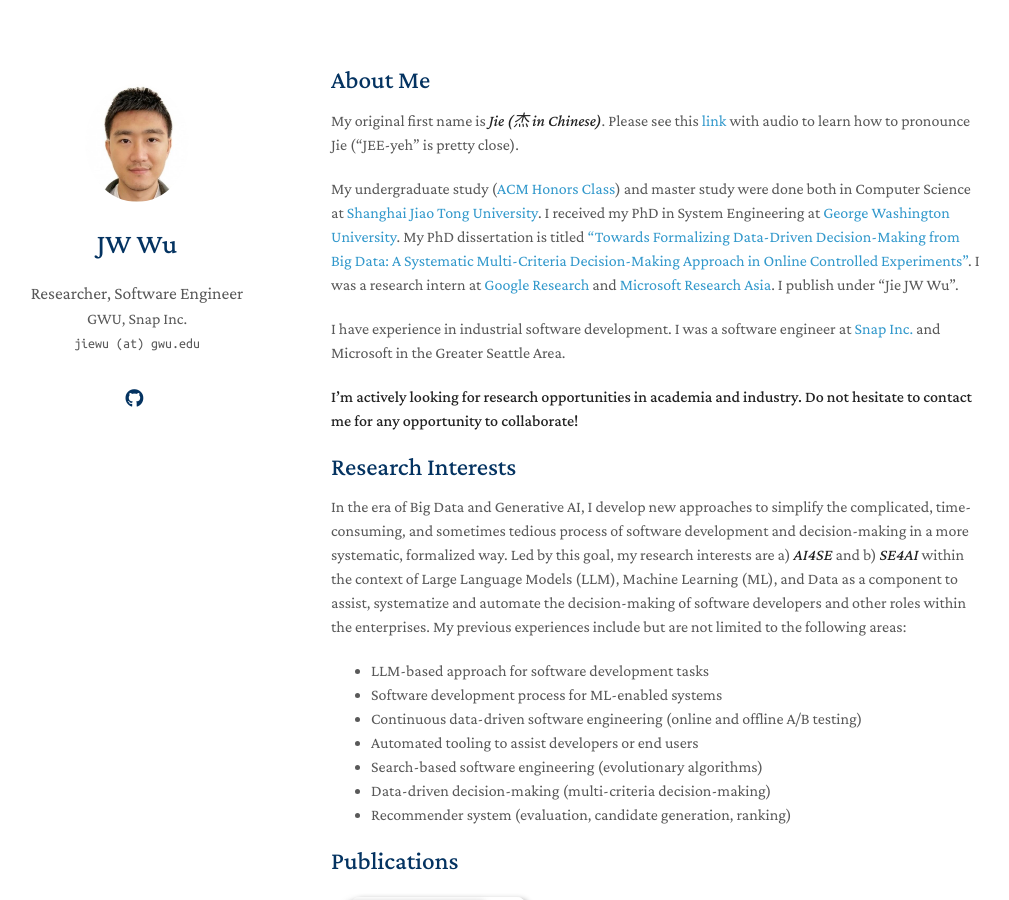
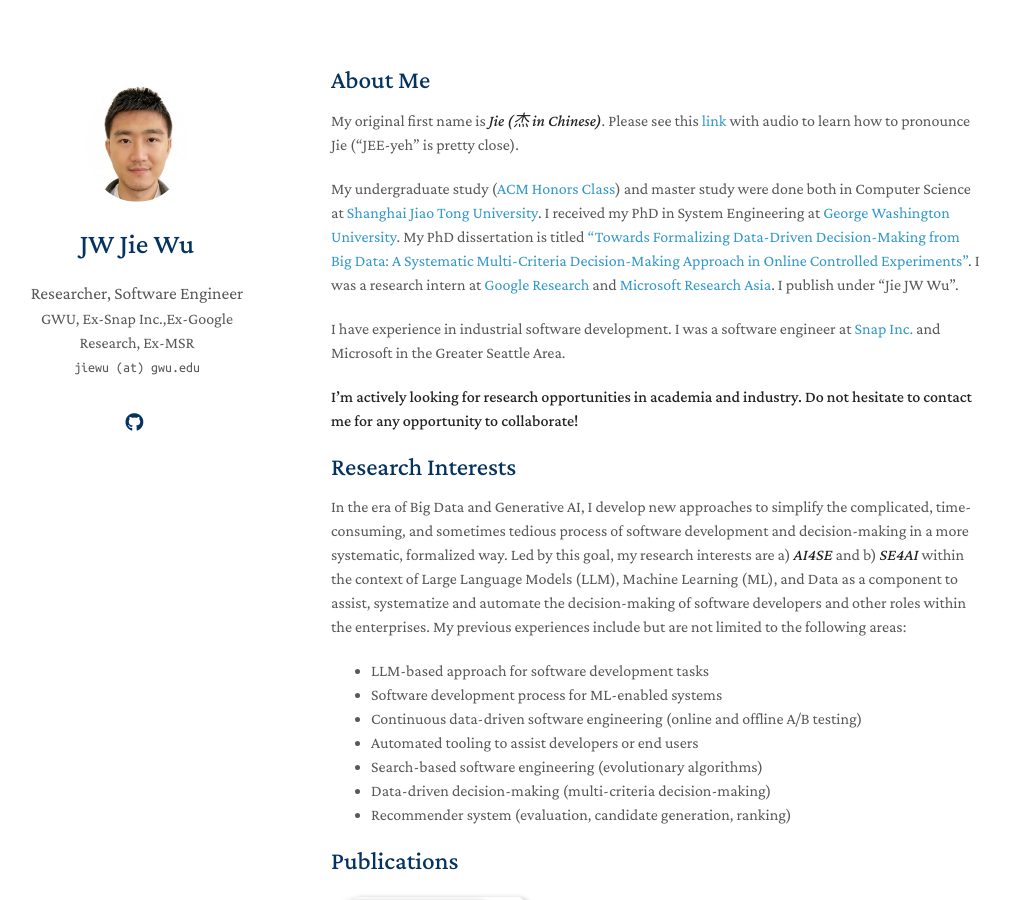
Before and after one commit to yaoyao-liu/minimal-light, a Jekyll site: the page built from index.md, in a window 1280 px wide and 900 px high. Shown: the whole window, without its empty margins (139-1148 px from the left). Built offline with Jekyll 4.4.1, drawn with Linux system fonts in a browser that asks for light colours; nearby versions of some CDN libraries; a style sheet for code colours, icons or effects is not loaded; our own code applies the rules of GitHub Pages for plain Markdown files.

Commit message:
Update _config.yml

```diff
--- a/_config.yml
+++ b/_config.yml
@@ -1,7 +1,7 @@
 # Basic Information
-title: JW Wu
+title: JW Jie Wu
 position: Researcher, Software Engineer
-affiliation: GWU, Snap Inc.
+affiliation: GWU, Ex-Snap Inc.,Ex-Google Research, Ex-MSR
 email: jiewu (at) gwu.edu
 
 # Search Engine Optimization (SEO)
```
